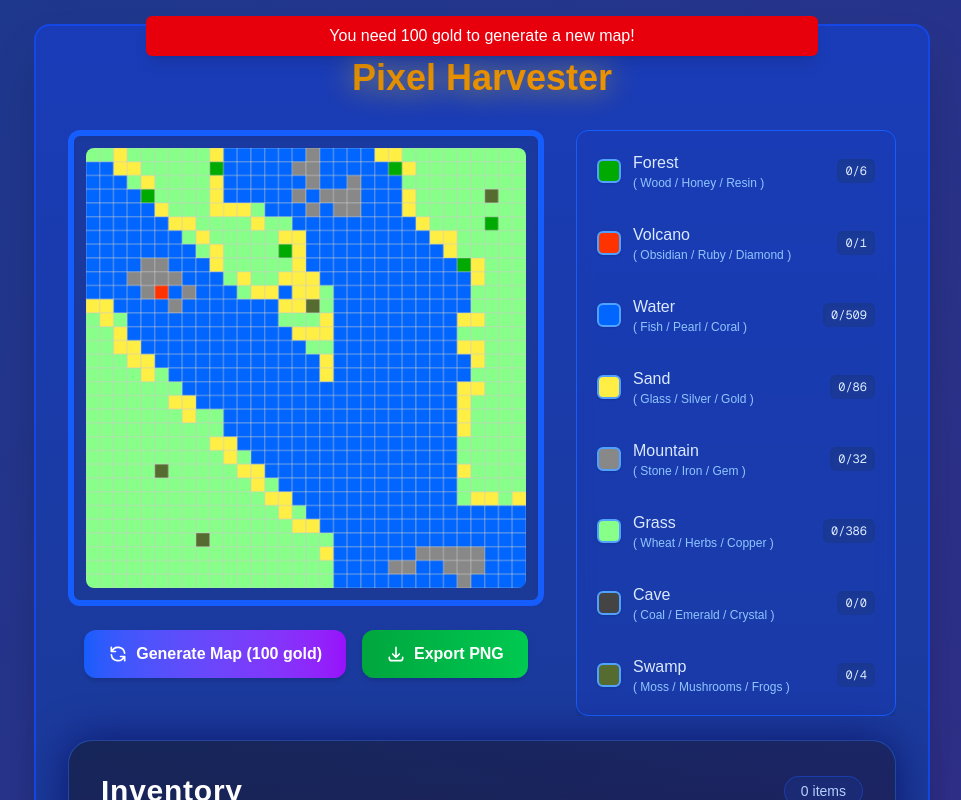
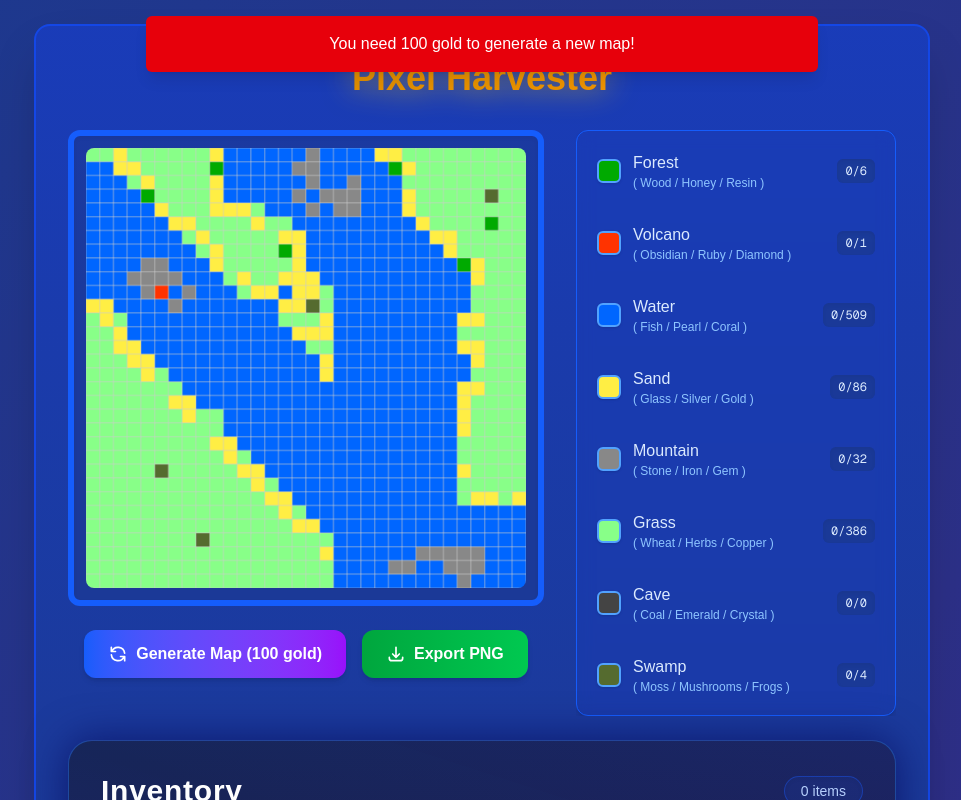
Before and after one commit to AnonAmosAdmn/pixel-map, a Next.js app: page / in a window 1280 px wide. Both pictures are taken after a click on the button "Generate Map (100 gold)". Shown: the top 800 px of the page, without its empty margins (158-1119 px from the left). Built offline with nearby package versions, Linux system fonts and the light colour scheme.

Commit message:
first commit

```diff
--- a/components/Toast.tsx
+++ b/components/Toast.tsx
@@ -24,7 +24,7 @@ const Toast = ({ message, type = 'info', duration = 3000, onClose, className }:
 
   return (
     <div
-      className={`w-full ${bgColor} text-white px-4 py-2 rounded-md shadow-lg transition-opacity opacity-100 ${className ?? ''}`}
+      className={`w-full ${bgColor} text-white px-4 py-4 rounded-md shadow-lg transition-opacity opacity-100 ${className ?? ''}`}
     >
       {message}
     </div>
```
Also changed, not shown: app/page.tsx (line endings or trailing spaces).
